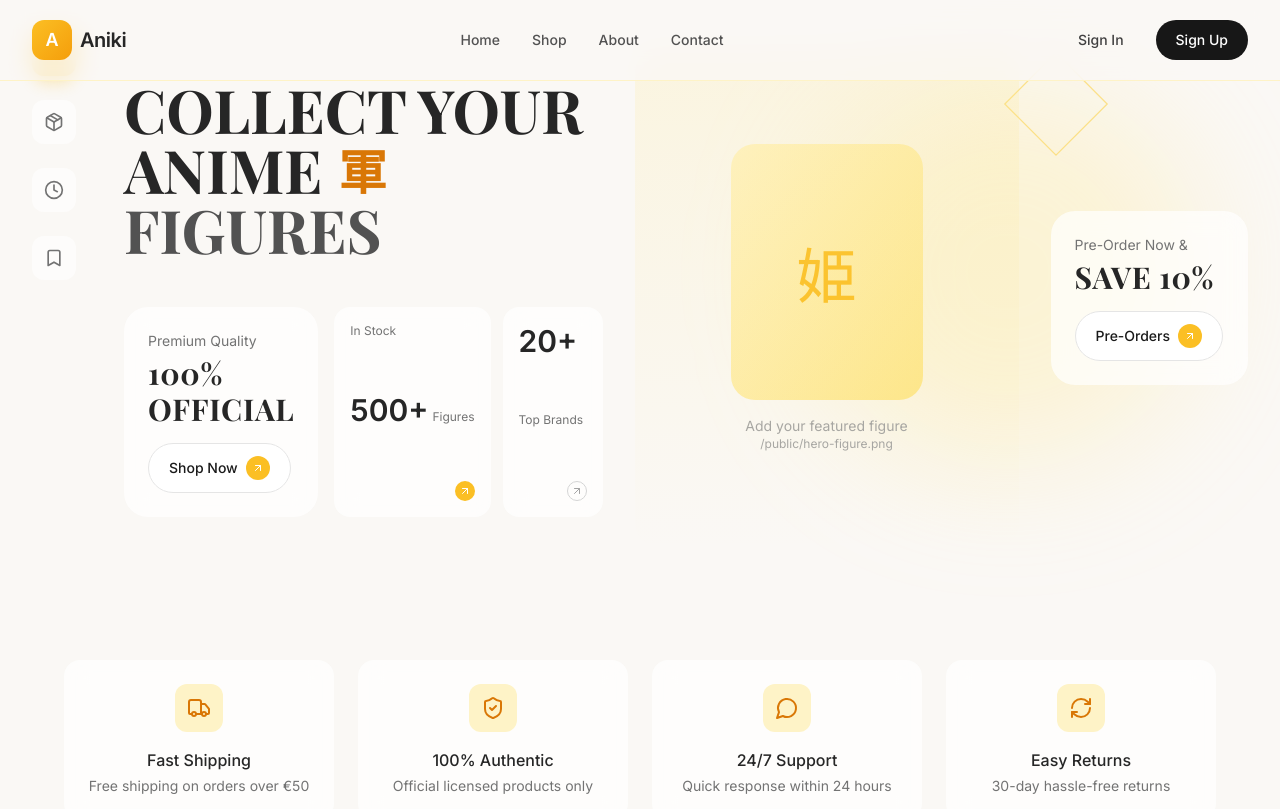
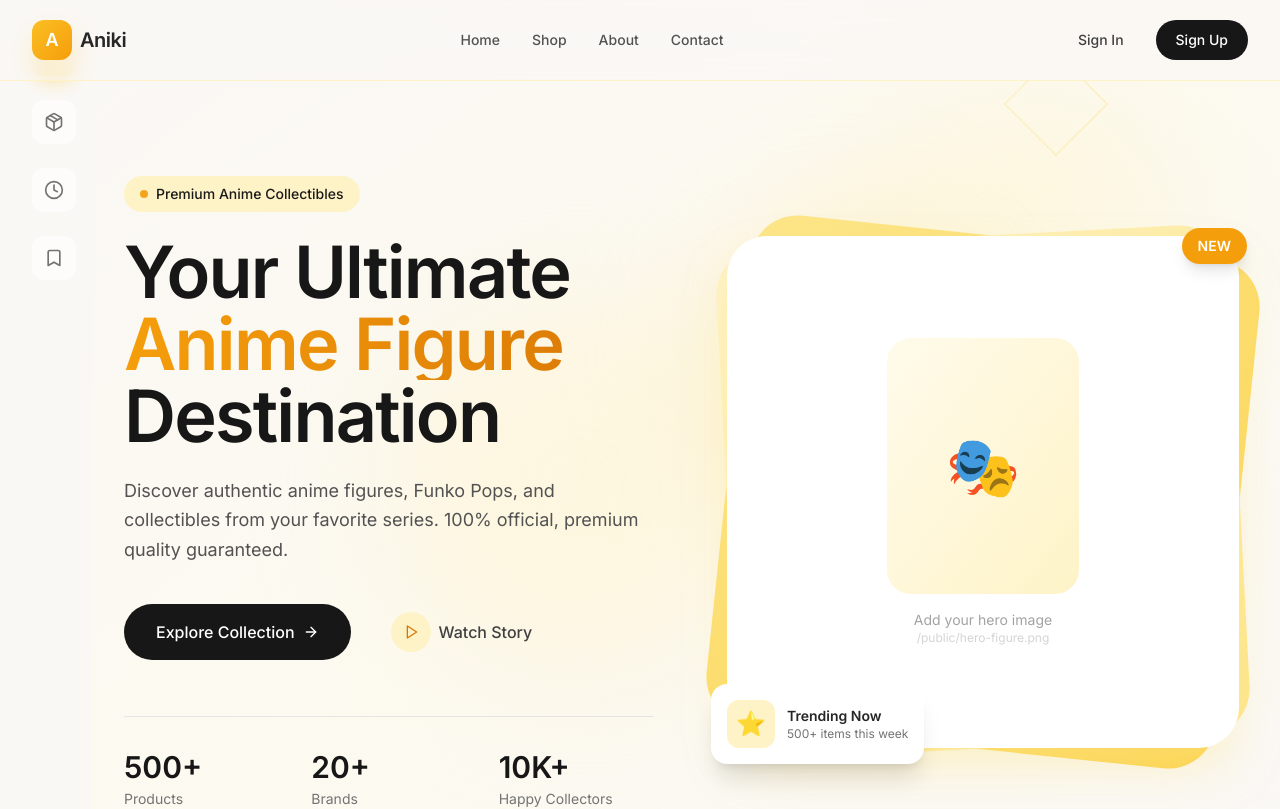
Before and after one commit to LeeDev428/aniki, a Next.js app in the folder frontend/: page / in a window 1280 px wide. Shown: the top 809 px of the page. Built offline with nearby package versions, Linux system fonts and the light colour scheme.

Commit message:
Update Hero.tsx

```diff
--- a/frontend/src/components/Hero.tsx
+++ b/frontend/src/components/Hero.tsx
@@ -1,104 +1,118 @@
 'use client'
 
-import { ArrowUpRight } from 'lucide-react'
+import { ArrowRight, Play } from 'lucide-react'
 import Link from 'next/link'
+import Image from 'next/image'
 
 export default function Hero() {
   return (
-    <div className="flex-1 flex flex-col lg:flex-row items-center justify-center gap-8 px-8 py-12 relative">
+    <section className="relative min-h-screen flex items-center pt-20">
+      {/* Background Gradient */}
+      <div className="absolute inset-0 bg-gradient-to-br from-cream via-honey-50/50 to-cream" />
+
+      {/* Decorative Elements */}
+      <div className="absolute top-1/4 right-1/4 w-72 h-72 bg-honey-200/30 rounded-full blur-3xl" />
+      <div className="absolute bottom-1/4 left-1/4 w-96 h-96 bg-honey-100/40 rounded-full blur-3xl" />
+
+      <div className="relative max-w-7xl mx-auto px-6 lg:px-8 py-16 lg:py-24">
+        <div className="grid lg:grid-cols-2 gap-12 lg:gap-16 items-center">
           {/* Left Content */}
-      <div className="flex-1 max-w-xl z-10">
-        {/* Main Heading */}
-        <div className="mb-12">
-          <h1 className="font-display text-5xl lg:text-6xl font-bold text-neutral-800 leading-tight">
-            <span className="block">COLLECT YOUR</span>
-            <span className="block flex items-center gap-4">
-              ANIME
-              <span className="font-jp text-4xl lg:text-5xl text-honey-600">軍</span>
+          <div className="text-center lg:text-left">
+            {/* Badge */}
+            <div className="inline-flex items-center gap-2 px-4 py-2 bg-honey-100 rounded-full mb-6">
+              <span className="w-2 h-2 bg-honey-500 rounded-full animate-pulse" />
+              <span className="text-sm font-medium text-honey-700">
+                Premium Anime Collectibles
               </span>
-            <span className="block text-neutral-600">FIGURES</span>
-          </h1>
             </div>
 
-        {/* Bottom Cards Section */}
-        <div className="flex flex-col sm:flex-row gap-4 mt-auto">
-          {/* Explore Card */}
-          <div className="glass rounded-3xl p-6 flex-1">
-            <p className="text-sm text-neutral-500 mb-1">Premium Quality</p>
-            <h3 className="font-display text-3xl font-bold text-neutral-800 tracking-wide">
-              100% OFFICIAL
-            </h3>
+            {/* Main Heading */}
+            <h1 className="text-4xl sm:text-5xl lg:text-6xl xl:text-7xl font-bold text-neutral-900 leading-[1.1] tracking-tight mb-6">
+              Your Ultimate
+              <span className="block text-transparent bg-clip-text bg-gradient-to-r from-honey-500 to-honey-600">
+                Anime Figure
+              </span>
+              Destination
+            </h1>
+
+            {/* Description */}
+            <p className="text-lg text-neutral-600 leading-relaxed max-w-xl mx-auto lg:mx-0 mb-8">
+              Discover authentic anime figures, Funko Pops, and collectibles from
+              your favorite series. 100% official, premium quality guaranteed.
+            </p>
+
+            {/* CTA Buttons */}
+            <div className="flex flex-col sm:flex-row items-center gap-4 justify-center lg:justify-start">
               <Link
                 href="/shop"
-              className="mt-4 flex items-center gap-2 px-5 py-3 bg-white rounded-full border border-neutral-200 hover:border-honey-400 hover:shadow-md transition-all group w-fit"
+                className="group flex items-center gap-2 px-8 py-4 bg-neutral-900 text-white rounded-full font-medium hover:bg-neutral-800 transition-all hover:shadow-lg hover:shadow-neutral-900/20"
               >
-              <span className="text-sm font-medium">Shop Now</span>
-              <div className="w-6 h-6 rounded-full bg-honey-400 flex items-center justify-center group-hover:bg-honey-500 transition-colors">
-                <ArrowUpRight className="w-3 h-3 text-white" />
+                Explore Collection
+                <ArrowRight className="w-4 h-4 group-hover:translate-x-1 transition-transform" />
+              </Link>
+              <button className="flex items-center gap-2 px-6 py-4 text-neutral-700 hover:text-honey-600 font-medium transition-colors">
+                <div className="w-10 h-10 rounded-full bg-honey-100 flex items-center justify-center">
+                  <Play className="w-4 h-4 text-honey-600 ml-0.5" />
                 </div>
-            </Link>
+                Watch Story
+              </button>
             </div>
 
-          {/* Stats Cards */}
-          <div className="flex gap-3">
-            {/* Products */}
-            <div className="glass rounded-2xl p-4 flex flex-col justify-between min-w-[100px]">
-              <span className="text-xs text-neutral-500">In Stock</span>
+            {/* Stats */}
+            <div className="grid grid-cols-3 gap-8 mt-12 pt-8 border-t border-neutral-200">
               <div>
-                <span className="text-3xl font-bold text-neutral-800">500+</span>
-                <span className="text-xs text-neutral-500 ml-1">Figures</span>
+                <p className="text-3xl font-bold text-neutral-900">500+</p>
+                <p className="text-sm text-neutral-500 mt-1">Products</p>
               </div>
-              <div className="w-5 h-5 rounded-full bg-honey-400 flex items-center justify-center self-end">
-                <ArrowUpRight className="w-3 h-3 text-white" />
+              <div>
+                <p className="text-3xl font-bold text-neutral-900">20+</p>
+                <p className="text-sm text-neutral-500 mt-1">Brands</p>
+              </div>
+              <div>
+                <p className="text-3xl font-bold text-neutral-900">10K+</p>
+                <p className="text-sm text-neutral-500 mt-1">Happy Collectors</p>
+              </div>
             </div>
           </div>
 
-            {/* Brands */}
-            <div className="glass rounded-2xl p-4 flex flex-col justify-between min-w-[100px]">
-              <span className="text-3xl font-bold text-neutral-800">20+</span>
-              <span className="text-xs text-neutral-500">Top Brands</span>
-              <div className="w-5 h-5 rounded-full border border-neutral-300 flex items-center justify-center self-end">
-                <ArrowUpRight className="w-3 h-3 text-neutral-400" />
+          {/* Right Content - Hero Image */}
+          <div className="relative">
+            <div className="relative aspect-square max-w-lg mx-auto">
+              {/* Background Shape */}
+              <div className="absolute inset-0 bg-gradient-to-br from-honey-200 to-honey-300 rounded-[3rem] rotate-6" />
+              <div className="absolute inset-0 bg-gradient-to-br from-honey-100 to-honey-200 rounded-[3rem] -rotate-3" />
+
+              {/* Image Container */}
+              <div className="relative bg-white rounded-[2.5rem] overflow-hidden shadow-2xl shadow-honey-200/50 h-full flex items-center justify-center">
+                {/* Placeholder - Replace with actual figure image */}
+                <div className="text-center p-8">
+                  <div className="w-48 h-64 mx-auto bg-gradient-to-br from-honey-50 to-honey-100 rounded-3xl flex items-center justify-center mb-4">
+                    <span className="text-6xl">🎭</span>
+                  </div>
+                  <p className="text-sm text-neutral-400">Add your hero image</p>
+                  <p className="text-xs text-neutral-300">/public/hero-figure.png</p>
+                </div>
+              </div>
+
+              {/* Floating Card */}
+              <div className="absolute -bottom-4 -left-4 bg-white rounded-2xl shadow-xl p-4 flex items-center gap-3">
+                <div className="w-12 h-12 rounded-xl bg-honey-100 flex items-center justify-center">
+                  <span className="text-2xl">⭐</span>
+                </div>
+                <div>
+                  <p className="text-sm font-semibold text-neutral-800">Trending Now</p>
+                  <p className="text-xs text-neutral-500">500+ items this week</p>
+                </div>
+              </div>
+
+              {/* Floating Badge */}
+              <div className="absolute -top-2 -right-2 bg-honey-500 text-white rounded-full px-4 py-2 shadow-lg">
+                <p className="text-sm font-bold">NEW</p>
               </div>
             </div>
           </div>
         </div>
       </div>
-
-      {/* Center - Featured Figure Placeholder */}
-      <div className="relative flex-1 flex items-center justify-center">
-        <div className="relative w-80 h-96 lg:w-96 lg:h-[500px]">
-          <div className="absolute inset-0 bg-gradient-to-b from-honey-200/20 to-transparent rounded-3xl" />
-          <div className="w-full h-full flex items-center justify-center">
-            <div className="text-center text-neutral-400">
-              <div className="w-48 h-64 mx-auto bg-gradient-to-br from-honey-100 to-honey-200 rounded-3xl flex items-center justify-center">
-                <span className="font-jp text-6xl text-honey-400">姫</span>
-              </div>
-              <p className="mt-4 text-sm">Add your featured figure</p>
-              <p className="text-xs">/public/hero-figure.png</p>
-            </div>
-          </div>
-        </div>
-      </div>
-
-      {/* Right Content */}
-      <div className="flex-1 max-w-xs z-10">
-        <div className="glass rounded-3xl p-6">
-          <p className="text-sm text-neutral-500 mb-1">Pre-Order Now &</p>
-          <h3 className="font-display text-3xl font-bold text-neutral-800 tracking-wide mb-4">
-            SAVE 10%
-          </h3>
-          <Link
-            href="/shop?category=pre-orders"
-            className="flex items-center gap-2 px-5 py-3 bg-white rounded-full border border-neutral-200 hover:border-honey-400 hover:shadow-md transition-all group w-fit"
-          >
-            <span className="text-sm font-medium">Pre-Orders</span>
-            <div className="w-6 h-6 rounded-full bg-honey-400 flex items-center justify-center group-hover:bg-honey-500 transition-colors">
-              <ArrowUpRight className="w-3 h-3 text-white" />
-            </div>
-          </Link>
-        </div>
-      </div>
-    </div>
+    </section>
   )
 }
```
Lines whose indentation alone changed are shown as unchanged.
